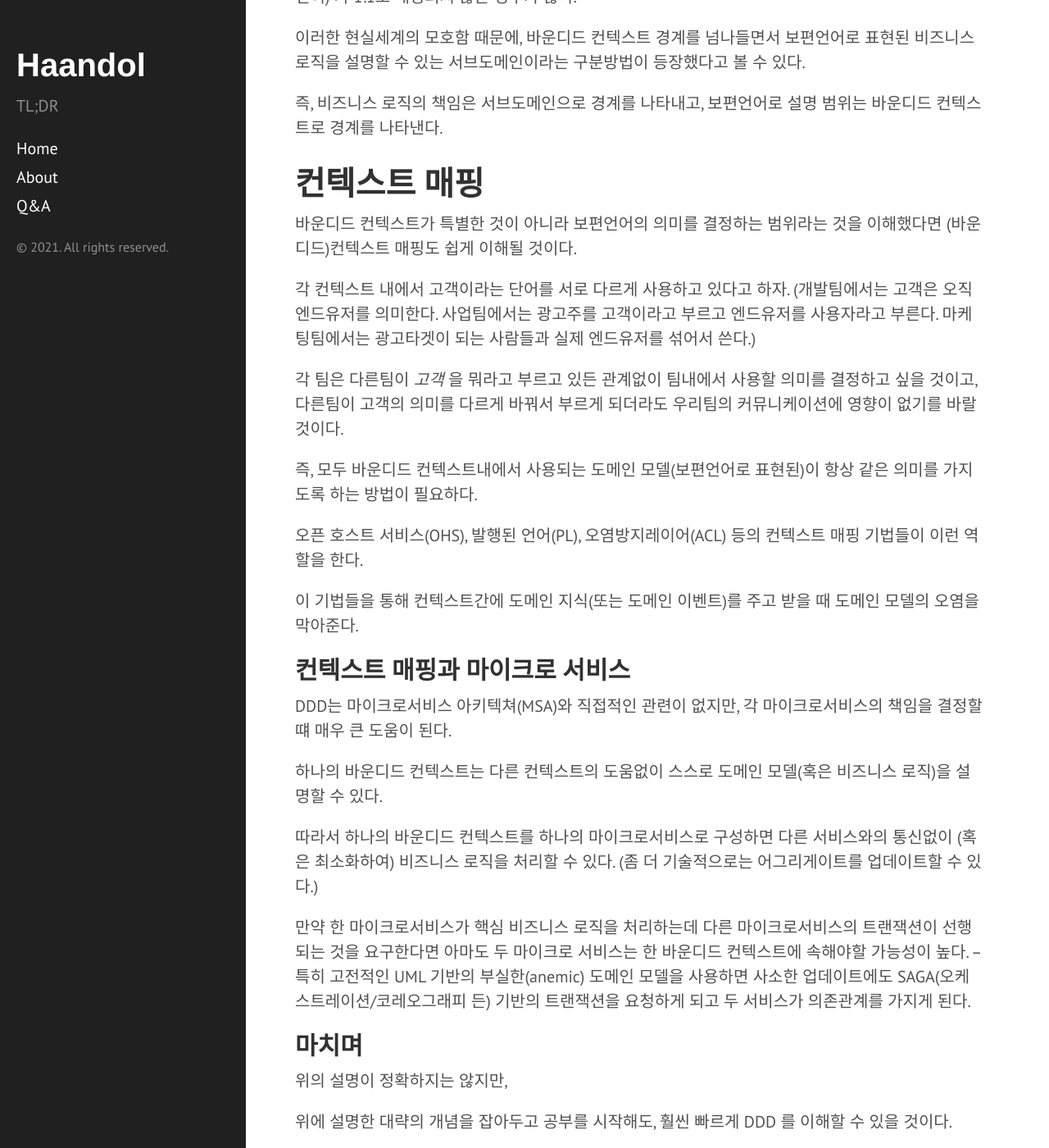
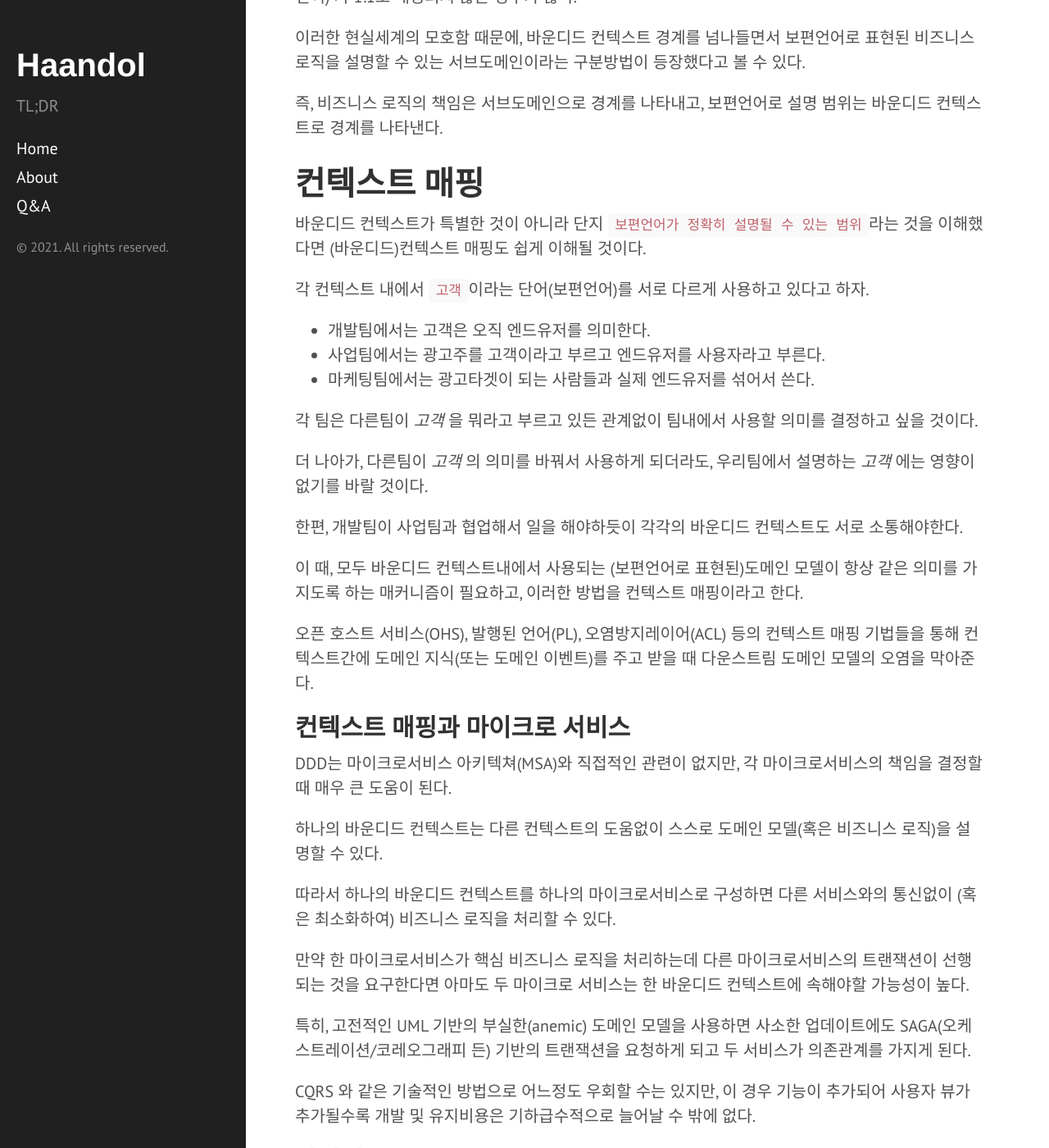
Before and after one commit to haandol/haandol.github.com, a Jekyll site: the page built from _posts/2021-10-11-thoughts-for-ddd-starters.md, in a window 1280 px wide and 1400 px high, scrolled down 3094 px. Shown: the whole window at 82% size. Built offline with Jekyll 4.4.1, drawn with Linux system fonts in a browser that asks for light colours; comment, search, counter and statistics services are not loaded; some of the changed text lies outside the part shown.

Commit message:
update ddd

```diff
--- a/_posts/2021-10-11-thoughts-for-ddd-starters.md
+++ b/_posts/2021-10-11-thoughts-for-ddd-starters.md
@@ -97,35 +97,43 @@ DDD 의 핵심 아이디어들을 이해하는데 가장 중요한 렌즈 역할
 
 # 컨텍스트 매핑
 
-바운디드 컨텍스트가 특별한 것이 아니라 보편언어의 의미를 결정하는 범위라는 것을 이해했다면 (바운디드)컨텍스트 매핑도 쉽게 이해될 것이다.
+바운디드 컨텍스트가 특별한 것이 아니라 단지 `보편언어가 정확히 설명될 수 있는 범위`라는 것을 이해했다면 (바운디드)컨텍스트 매핑도 쉽게 이해될 것이다.
 
-각 컨텍스트 내에서 고객이라는 단어를 서로 다르게 사용하고 있다고 하자.
-(개발팀에서는 고객은 오직 엔드유저를 의미한다. 사업팀에서는 광고주를 고객이라고 부르고 엔드유저를 사용자라고 부른다. 마케팅팀에서는 광고타겟이 되는 사람들과 실제 엔드유저를 섞어서 쓴다.)
+각 컨텍스트 내에서 `고객`이라는 단어(보편언어)를 서로 다르게 사용하고 있다고 하자.
 
-각 팀은 다른팀이 *고객* 을 뭐라고 부르고 있든 관계없이 팀내에서 사용할 의미를 결정하고 싶을 것이고, 다른팀이 고객의 의미를 다르게 바꿔서 부르게 되더라도 우리팀의 커뮤니케이션에 영향이 없기를 바랄 것이다.
+- 개발팀에서는 고객은 오직 엔드유저를 의미한다.
+- 사업팀에서는 광고주를 고객이라고 부르고 엔드유저를 사용자라고 부른다.
+- 마케팅팀에서는 광고타겟이 되는 사람들과 실제 엔드유저를 섞어서 쓴다.
 
-즉, 모두 바운디드 컨텍스트내에서 사용되는 도메인 모델(보편언어로 표현된)이 항상 같은 의미를 가지도록 하는 방법이 필요하다.
+각 팀은 다른팀이 *고객* 을 뭐라고 부르고 있든 관계없이 팀내에서 사용할 의미를 결정하고 싶을 것이다.
 
-오픈 호스트 서비스(OHS), 발행된 언어(PL), 오염방지레이어(ACL) 등의 컨텍스트 매핑 기법들이 이런 역할을 한다.
+더 나아가, 다른팀이 *고객* 의 의미를 바꿔서 사용하게 되더라도, 우리팀에서 설명하는 *고객* 에는 영향이 없기를 바랄 것이다.
 
-이 기법들을 통해 컨텍스트간에 도메인 지식(또는 도메인 이벤트)를 주고 받을 때 도메인 모델의 오염을 막아준다.
+한편, 개발팀이 사업팀과 협업해서 일을 해야하듯이 각각의 바운디드 컨텍스트도 서로 소통해야한다.
+
+이 때, 모두 바운디드 컨텍스트내에서 사용되는 (보편언어로 표현된)도메인 모델이 항상 같은 의미를 가지도록 하는 매커니즘이 필요하고, 이러한 방법을 컨텍스트 매핑이라고 한다.
+
+오픈 호스트 서비스(OHS), 발행된 언어(PL), 오염방지레이어(ACL) 등의 컨텍스트 매핑 기법들을 통해 컨텍스트간에 도메인 지식(또는 도메인 이벤트)를 주고 받을 때 다운스트림 도메인 모델의 오염을 막아준다.
 
 ## 컨텍스트 매핑과 마이크로 서비스
 
-DDD는 마이크로서비스 아키텍쳐(MSA)와 직접적인 관련이 없지만, 각 마이크로서비스의 책임을 결정할 떄 매우 큰 도움이 된다.
+DDD는 마이크로서비스 아키텍쳐(MSA)와 직접적인 관련이 없지만, 각 마이크로서비스의 책임을 결정할 때 매우 큰 도움이 된다.
 
 하나의 바운디드 컨텍스트는 다른 컨텍스트의 도움없이 스스로 도메인 모델(혹은 비즈니스 로직)을 설명할 수 있다.
 
-따라서 하나의 바운디드 컨텍스트를 하나의 마이크로서비스로 구성하면 다른 서비스와의 통신없이 (혹은 최소화하여) 비즈니스 로직을 처리할 수 있다. (좀 더 기술적으로는 어그리게이트를 업데이트할 수 있다.)
+따라서 하나의 바운디드 컨텍스트를 하나의 마이크로서비스로 구성하면 다른 서비스와의 통신없이 (혹은 최소화하여) 비즈니스 로직을 처리할 수 있다.
 
 만약 한 마이크로서비스가 핵심 비즈니스 로직을 처리하는데 다른 마이크로서비스의 트랜잭션이 선행되는 것을 요구한다면 아마도 두 마이크로 서비스는 한 바운디드 컨텍스트에 속해야할 가능성이 높다.
--- 특히 고전적인 UML 기반의 부실한(anemic) 도메인 모델을 사용하면 사소한 업데이트에도 SAGA(오케스트레이션/코레오그래피 든) 기반의 트랜잭션을 요청하게 되고 두 서비스가 의존관계를 가지게 된다.
+
+특히, 고전적인 UML 기반의 부실한(anemic) 도메인 모델을 사용하면 사소한 업데이트에도 SAGA(오케스트레이션/코레오그래피 든) 기반의 트랜잭션을 요청하게 되고 두 서비스가 의존관계를 가지게 된다.
+
+CQRS 와 같은 기술적인 방법으로 어느정도 우회할 수는 있지만, 이 경우 기능이 추가되어 사용자 뷰가 추가될수록 개발 및 유지비용은 기하급수적으로 늘어날 수 밖에 없다.
 
 ## 마치며
 
-위의 설명이 정확하지는 않지만,
+위의 설명이 정확하지는 않지만, 기본적인 개념을 쉽게 설명한다는 측면에서 틀리지 않다고 생각된다.
 
-위에 설명한 대략의 개념을 잡아두고 공부를 시작해도, 훨씬 빠르게 DDD 를 이해할 수 있을 것이다.
+위에 설명한 컴포넌트들만 대략 이해하고 공부를 시작해도, 훨씬 빠르게 DDD 를 이해할 수 있을 것이다.
 
 ----
 
```
